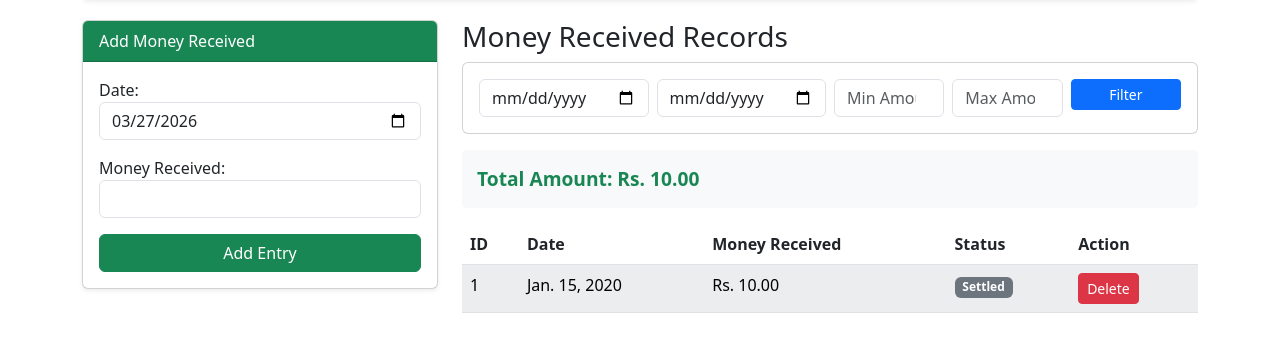
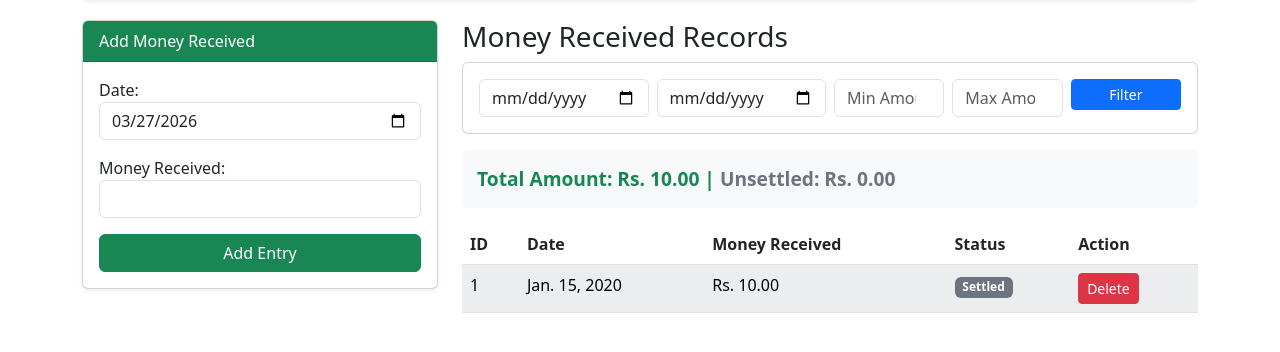
Before and after one commit to sudeepsudhevan/Sales-Data-Printer, a Django app: page /money-received/ in a window 1280 px wide. Shown: the part 76-428 px from the top of the page. Run offline with Django 5.2, Linux system fonts and the light colour scheme; tables that the repository leaves empty hold one stand-in row (values such as "Sample post").

Commit message:
View the money unsettled in both pages

```diff
--- a/sales/templates/sales/money_received.html
+++ b/sales/templates/sales/money_received.html
@@ -45,7 +45,12 @@
                 </form>
             </div>
         </div>
-        <div class="total-box mb-3 text-success">Total Amount: Rs. {{ total_received|floatformat:2 }}</div>
+        <div class="total-box mb-3 text-success">
+            Total Amount: Rs. {{ total_received|floatformat:2 }}
+            {% if total_received != unsettled_money %}
+            | <span class="text-secondary">Unsettled: Rs. {{ unsettled_money|floatformat:2 }}</span>
+            {% endif %}
+        </div>
         <table class="table table-striped table-hover">
             <thead>
                 <tr>
--- a/sales/views.py
+++ b/sales/views.py
@@ -190,11 +190,13 @@ def money_received(request):
             entries = entries.filter(amount__lte=max_amount)
 
     total_received = entries.aggregate(Sum('amount'))['amount__sum'] or 0
+    unsettled_money = entries.filter(is_settled=False).aggregate(Sum('amount'))['amount__sum'] or 0
 
     return render(request, 'sales/money_received.html', {
         'form': form,
         'entries': entries,
         'total_received': total_received,
+        'unsettled_money': unsettled_money,
         'filter_form': filter_form
     })
 
@@ -219,6 +221,7 @@ def item_sold(request):
         max_amount = filter_form.cleaned_data.get('max_amount')
         # We also support due_days here if user wants to see it on generic list
         due_days = filter_form.cleaned_data.get('due_days')
+        show_closed = filter_form.cleaned_data.get('show_closed') # Add checking show_closed
 
         if start_date:
             items = items.filter(date__gte=start_date)
@@ -233,12 +236,21 @@ def item_sold(request):
             cutoff_date = datetime.date.today() - datetime.timedelta(days=due_days)
             items = items.filter(date__lte=cutoff_date)
 
+        if show_closed is False: # If not explictly True (and if field exists)
+             # Actually, simpler: if not filter_form.cleaned_data.get('show_closed'):
+             pass
+             # We haven't implemented filtering logic based on show_closed in item_sold VIEW yet,
+             # but user just asked for AMOUNT.
+             # Let's add the Amount calculation first.
+
     total_sold = items.aggregate(Sum('total'))['total__sum'] or 0
+    open_sales = items.filter(is_closed=False).aggregate(Sum('total'))['total__sum'] or 0
 
     return render(request, 'sales/item_sold.html', {
         'form': form,
         'items': items,
         'total_sold': total_sold,
+        'open_sales': open_sales,
         'filter_form': filter_form
     })
 
```
Also changed, not shown: sales/templates/sales/item_sold.html (+6 -1 lines).
